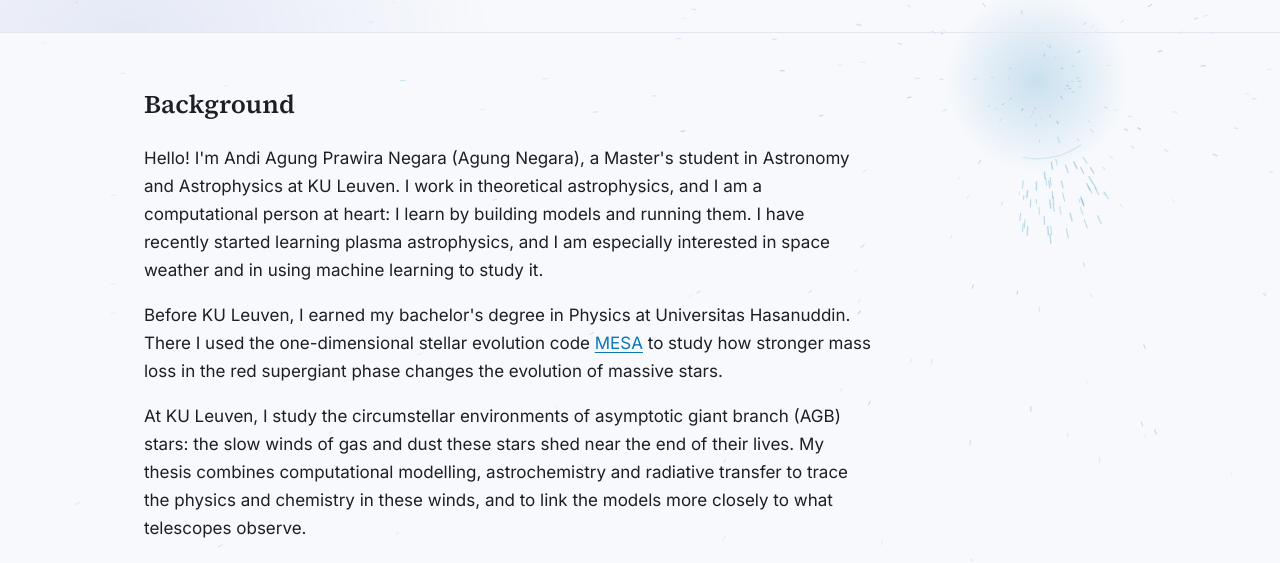
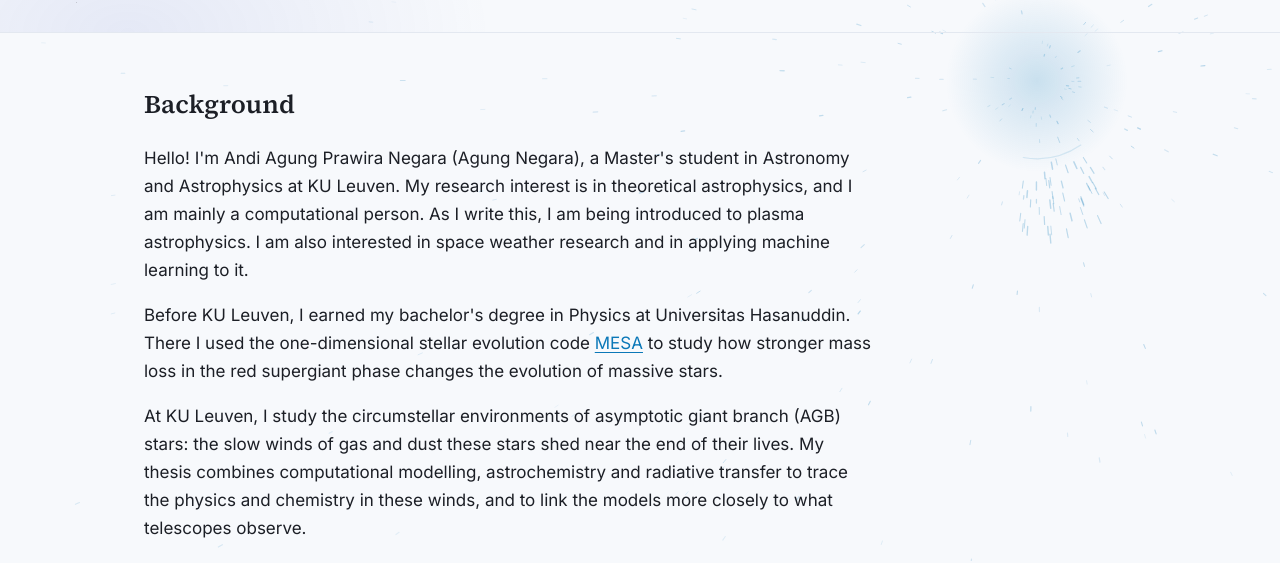
Before and after one commit to aapnegara/aapnegara.github.io, a plain HTML site: page about.html in a window 1280 px wide. Shown: the part 239-802 px from the top of the page. Drawn offline with Linux system fonts and the light colour scheme.

Commit message:
About: use own wording for first paragraph
Co-Authored-By: Claude Opus 5.5 <noreply@anthropic.com>
Claude-Session: https://claude.ai/code/session_013R8YTtAxo2e57cZ26jFAfq

```diff
--- a/about.html
+++ b/about.html
@@ -56,7 +56,7 @@
         <h2>Background</h2>
         <div class="prose">
           <p>
-            Hello! I'm Andi Agung Prawira Negara (Agung Negara), a Master's student in Astronomy and Astrophysics at KU Leuven. I work in theoretical astrophysics, and I am a computational person at heart: I learn by building models and running them. I have recently started learning plasma astrophysics, and I am especially interested in space weather and in using machine learning to study it.
+            Hello! I'm Andi Agung Prawira Negara (Agung Negara), a Master's student in Astronomy and Astrophysics at KU Leuven. My research interest is in theoretical astrophysics, and I am mainly a computational person. As I write this, I am being introduced to plasma astrophysics. I am also interested in space weather research and in applying machine learning to it.
           </p>
           <p>
             Before KU Leuven, I earned my bachelor's degree in Physics at Universitas Hasanuddin. There I used the one-dimensional stellar evolution code
```
